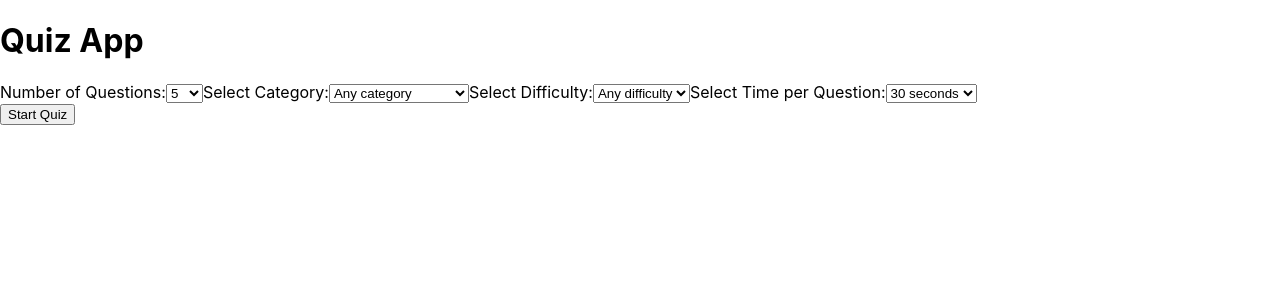
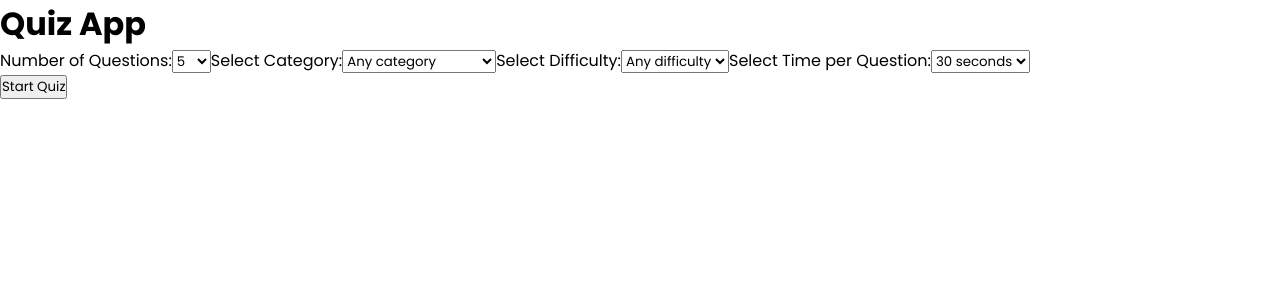
Before and after one commit to Xanatus017/my-app, a React (Create React App) app: page / in a window 1280 px wide. Shown: the top 300 px of the page. Built offline with nearby package versions, Linux system fonts and the light colour scheme.

Commit message:
add style
-import poppins font
-add universal selector

```diff
--- a/src/index.css
+++ b/src/index.css
@@ -1,13 +1,8 @@
-body {
+@import url(https://fonts.googleapis.com/css?family=Poppins:100,100italic,200,200italic,300,300italic,regular,italic,500,500italic,600,600italic,700,700italic,800,800italic,900,900italic);
+
+* {
   margin: 0;
-  font-family: -apple-system, BlinkMacSystemFont, 'Segoe UI', 'Roboto', 'Oxygen',
-    'Ubuntu', 'Cantarell', 'Fira Sans', 'Droid Sans', 'Helvetica Neue',
-    sans-serif;
-  -webkit-font-smoothing: antialiased;
-  -moz-osx-font-smoothing: grayscale;
+  padding: 0;
+  box-sizing: border-box;
+  font-family: "Poppins", sans-serif;
 }
-
-code {
-  font-family: source-code-pro, Menlo, Monaco, Consolas, 'Courier New',
-    monospace;
-}
```
